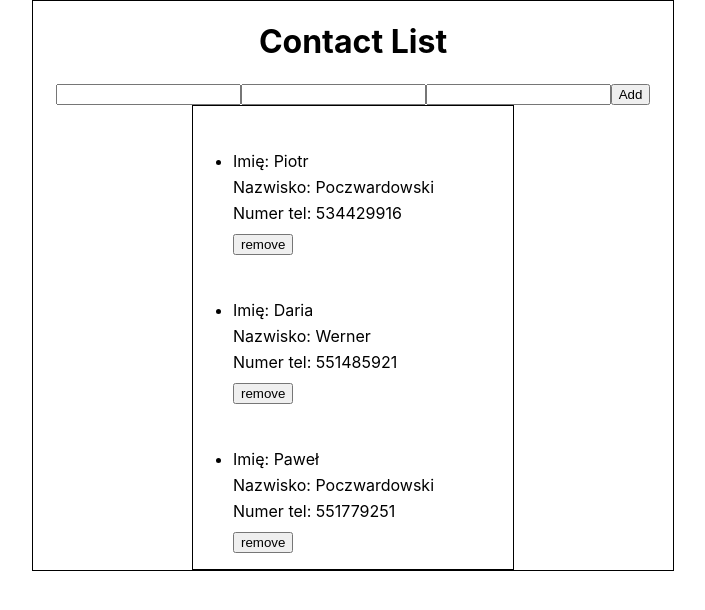
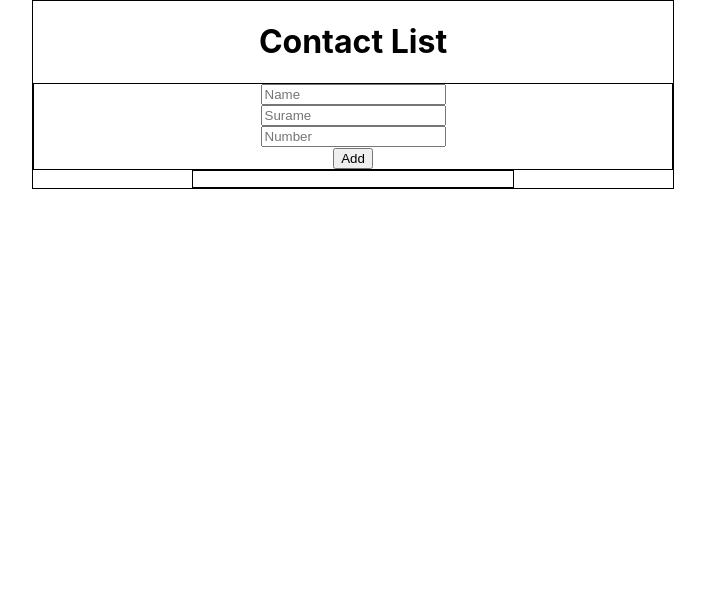
Before and after one commit to piotrpoczwardowski/homework_contact_list, a React (Create React App) app: page / in a window 1280 px wide. Shown: the top 610 px of the page, without its empty margins (287-992 px from the left). Built offline with nearby package versions, Linux system fonts and the light colour scheme.

Commit message:
Task done

```diff
--- a/src/App.js
+++ b/src/App.js
@@ -8,26 +8,10 @@ import './App.css';
 class App extends Component {
 
   state = {
-    contacts : [
-      {
-        id: 1,
-        name: 'Piotr',
-        surname: 'Poczwardowski',
-        number: '534429916'
-      },
-      {
-        id: 2,
-        name: 'Daria',
-        surname: 'Werner',
-        number: '551485921'
-      },
-      {
-        id: 3,
-        name: 'Paweł',
-        surname: 'Poczwardowski',
-        number: '551779251'
-      }
-    ]
+    contacts: JSON.parse(localStorage.getItem('contacts') || '[]'),
+  }
+  componentDidUpdate() {
+    localStorage.setItem('contacts', JSON.stringify(this.state.contacts))
   }
   removeContact = contactId => {
     this.setState({
--- /dev/null
+++ b/src/components/AddContactForm/AddContactForm.css
@@ -0,0 +1,11 @@
+.form{
+
+    border: 1px solid black;
+
+
+}
+
+.form input{
+    margin: 0 auto;
+    display: block;
+}
--- a/src/components/AddContactForm/AddContactForm.js
+++ b/src/components/AddContactForm/AddContactForm.js
@@ -1,5 +1,5 @@
 import React, {Component} from 'react'
-
+import './AddContactForm.css'
 class AddContactForm extends Component{
 
     state = {
@@ -59,16 +59,17 @@ class AddContactForm extends Component{
 
 render(){
     return(
-
+        <div className="form">
         <form onSubmit={this.handleSubmit}>
         {
             this.state.error && <p>{this.state.error.message}</p>
         }
-            <input value ={this.state.contactName} onChange ={this.handleChangeName} />
-            <input value ={this.state.contactSurName} onChange ={this.handleChangeSurName} />
-            <input value ={this.state.contactNumber} onChange ={this.handleChangeNumber} />
+            <input placeholder='Name' value ={this.state.contactName} onChange ={this.handleChangeName} />
+            <input placeholder='Surame' value ={this.state.contactSurName} onChange ={this.handleChangeSurName} />
+            <input placeholder='Number' value ={this.state.contactNumber} onChange ={this.handleChangeNumber} />
             <button>Add</button>
         </form>
+        </div>
 
     )
 }
```
